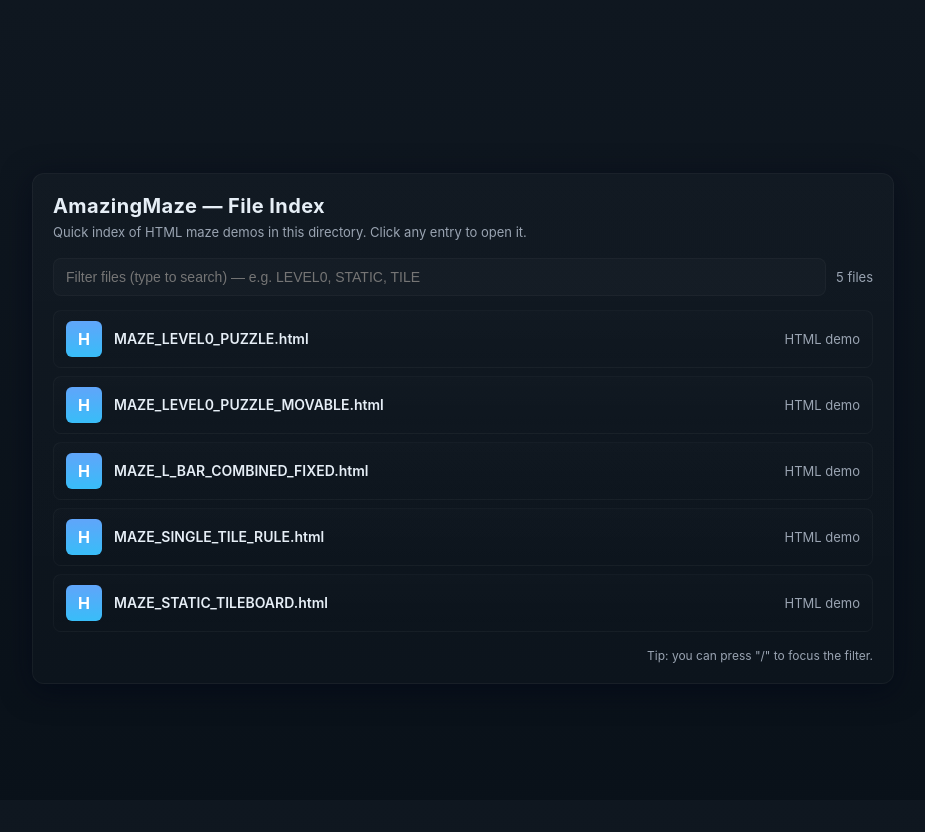
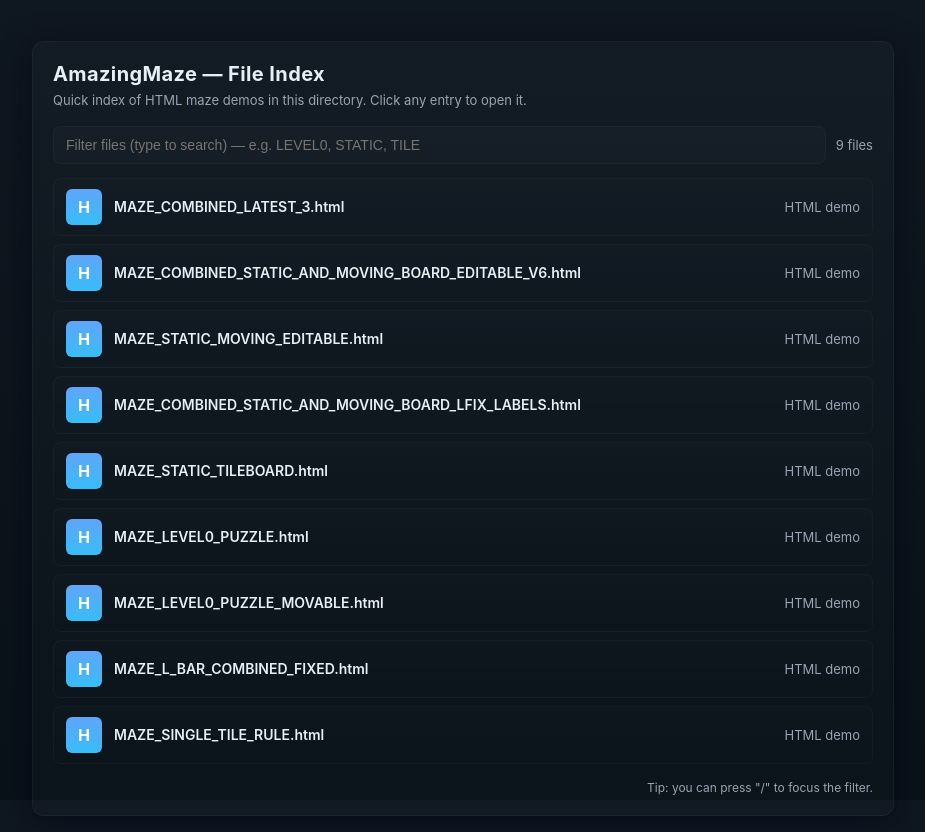
Before and after one commit to daxxterity/amazingmaze, a plain HTML site: page index.html in a window 1280 px wide. Shown: the whole page, without its empty margins (177-1102 px from the left). Drawn offline with Linux system fonts and the light colour scheme.

Commit message:
Add files via upload

```diff
--- a/index.html
+++ b/index.html
@@ -137,10 +137,40 @@
 
     <div class="controls" aria-hidden="false">
       <input id="filter" type="search" placeholder="Filter files (type to search) — e.g. LEVEL0, STATIC, TILE" aria-label="Filter files">
-      <div class="count" id="count">5 files</div>
+      <div class="count" id="count">9 files</div>
     </div>
 
     <ul class="file-list" id="fileList">
+      <li data-name="MAZE_COMBINED_LATEST_3.html">
+        <div class="file-icon">H</div>
+        <a class="file-link" href="./MAZE_COMBINED_LATEST_3.html">MAZE_COMBINED_LATEST_3.html</a>
+        <div class="meta">HTML demo</div>
+      </li>
+
+      <li data-name="MAZE_COMBINED_STATIC_AND_MOVING_BOARD_EDITABLE_V6.html">
+        <div class="file-icon">H</div>
+        <a class="file-link" href="./MAZE_COMBINED_STATIC_AND_MOVING_BOARD_EDITABLE_V6.html">MAZE_COMBINED_STATIC_AND_MOVING_BOARD_EDITABLE_V6.html</a>
+        <div class="meta">HTML demo</div>
+      </li>
+
+      <li data-name="MAZE_STATIC_MOVING_EDITABLE.html">
+        <div class="file-icon">H</div>
+        <a class="file-link" href="./MAZE_STATIC_MOVING_EDITABLE.html">MAZE_STATIC_MOVING_EDITABLE.html</a>
+        <div class="meta">HTML demo</div>
+      </li>
+
+      <li data-name="MAZE_COMBINED_STATIC_AND_MOVING_BOARD_LFIX_LABELS.html">
+        <div class="file-icon">H</div>
+        <a class="file-link" href="./MAZE_COMBINED_STATIC_AND_MOVING_BOARD_LFIX_LABELS.html">MAZE_COMBINED_STATIC_AND_MOVING_BOARD_LFIX_LABELS.html</a>
+        <div class="meta">HTML demo</div>
+      </li>
+
+      <li data-name="MAZE_STATIC_TILEBOARD.html">
+        <div class="file-icon">H</div>
+        <a class="file-link" href="./MAZE_STATIC_TILEBOARD.html">MAZE_STATIC_TILEBOARD.html</a>
+        <div class="meta">HTML demo</div>
+      </li>
+
       <li data-name="MAZE_LEVEL0_PUZZLE.html">
         <div class="file-icon">H</div>
         <a class="file-link" href="./MAZE_LEVEL0_PUZZLE.html">MAZE_LEVEL0_PUZZLE.html</a>
@@ -162,12 +192,6 @@
       <li data-name="MAZE_SINGLE_TILE_RULE.html">
         <div class="file-icon">H</div>
         <a class="file-link" href="./MAZE_SINGLE_TILE_RULE.html">MAZE_SINGLE_TILE_RULE.html</a>
-        <div class="meta">HTML demo</div>
-      </li>
-
-      <li data-name="MAZE_STATIC_TILEBOARD.html">
-        <div class="file-icon">H</div>
-        <a class="file-link" href="./MAZE_STATIC_TILEBOARD.html">MAZE_STATIC_TILEBOARD.html</a>
         <div class="meta">HTML demo</div>
       </li>
     </ul>
```
